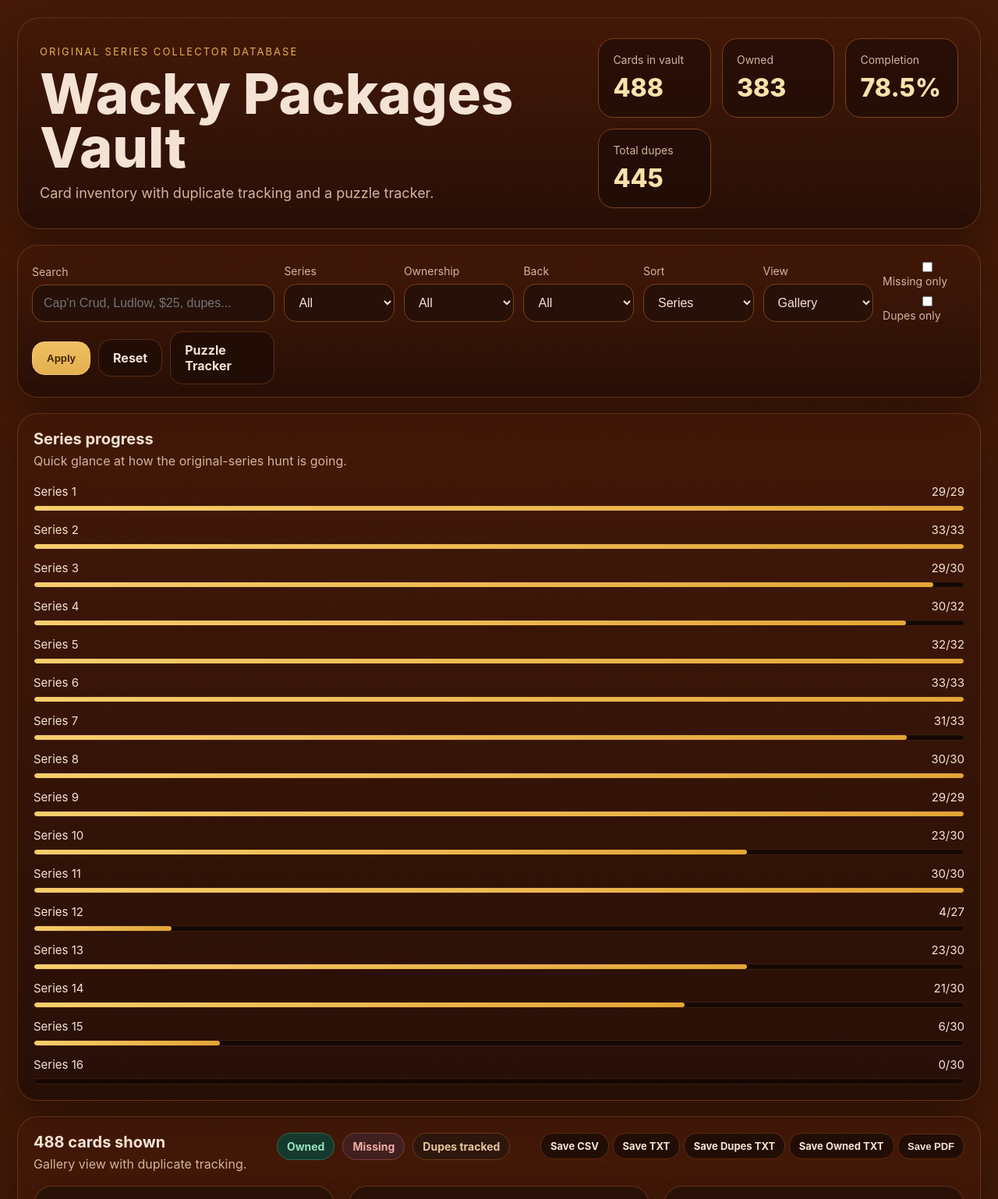
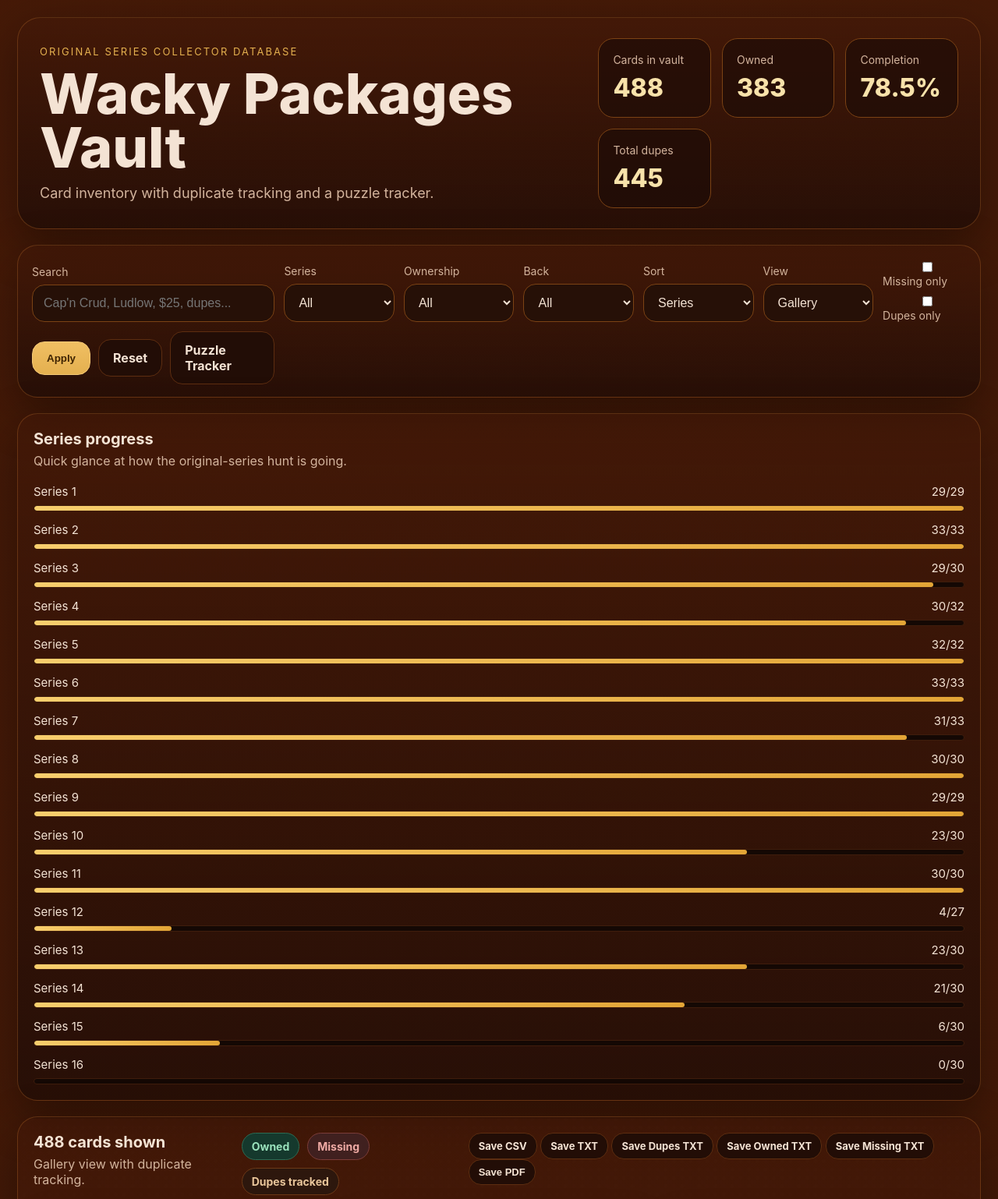
Before and after one commit to jlyle/wacky-clean, a Flask app: page / in a window 1280 px wide. Shown: the top 1538 px of the page at 78% size. Run offline with Flask 3, Linux system fonts and the light colour scheme; data comes from the database, SQL or seed files in the repository.

Commit message:
Add missing cards export endpoint
Adds a /export/missing route and "Save Missing TXT" button that
downloads missing cards grouped by series, matching the existing
duplicates/owned export style.

Co-Authored-By: Claude Sonnet 5 <noreply@anthropic.com>

```diff
--- a/app.py
+++ b/app.py
@@ -421,6 +421,27 @@ def export_owned():
         headers={"Content-Disposition": "attachment; filename=wacky-packages-owned.txt"},
     )
 
+@app.route("/export/missing")
+def export_missing():
+    cards = load_cards()
+    cards = [c for c in cards if c["owned"] != 1]
+    cards.sort(key=lambda c: (c["series"], c["sticker_number"]))
+    lines = []
+    current_series = None
+    for c in cards:
+        if c["series"] != current_series:
+            if current_series is not None:
+                lines.append("")
+            current_series = c["series"]
+            lines.append(f"Series {c['series']}")
+            lines.append("")
+        lines.append(f"#{c['sticker_number']} - {c['name']}")
+    return Response(
+        "\n".join(lines) + ("\n" if lines else ""),
+        mimetype="text/plain",
+        headers={"Content-Disposition": "attachment; filename=wacky-packages-missing.txt"},
+    )
+
 @app.route("/update_back_color/<int:card_id>", methods=["POST"])
 def update_back_color(card_id):
     value = request.form.get("back_color") or None
--- a/templates/index.html
+++ b/templates/index.html
@@ -128,6 +128,7 @@
         <a class="btn btn-secondary btn-small" href="{{ '/export/txt?' + request.query_string.decode('utf-8') }}">Save TXT</a>
         <a class="btn btn-secondary btn-small" href="/export/duplicates">Save Dupes TXT</a>
         <a class="btn btn-secondary btn-small" href="/export/owned">Save Owned TXT</a>
+        <a class="btn btn-secondary btn-small" href="/export/missing">Save Missing TXT</a>
         <button class="btn btn-secondary btn-small" onclick="window.print()">Save PDF</button>
       </div>
     </div>
```
